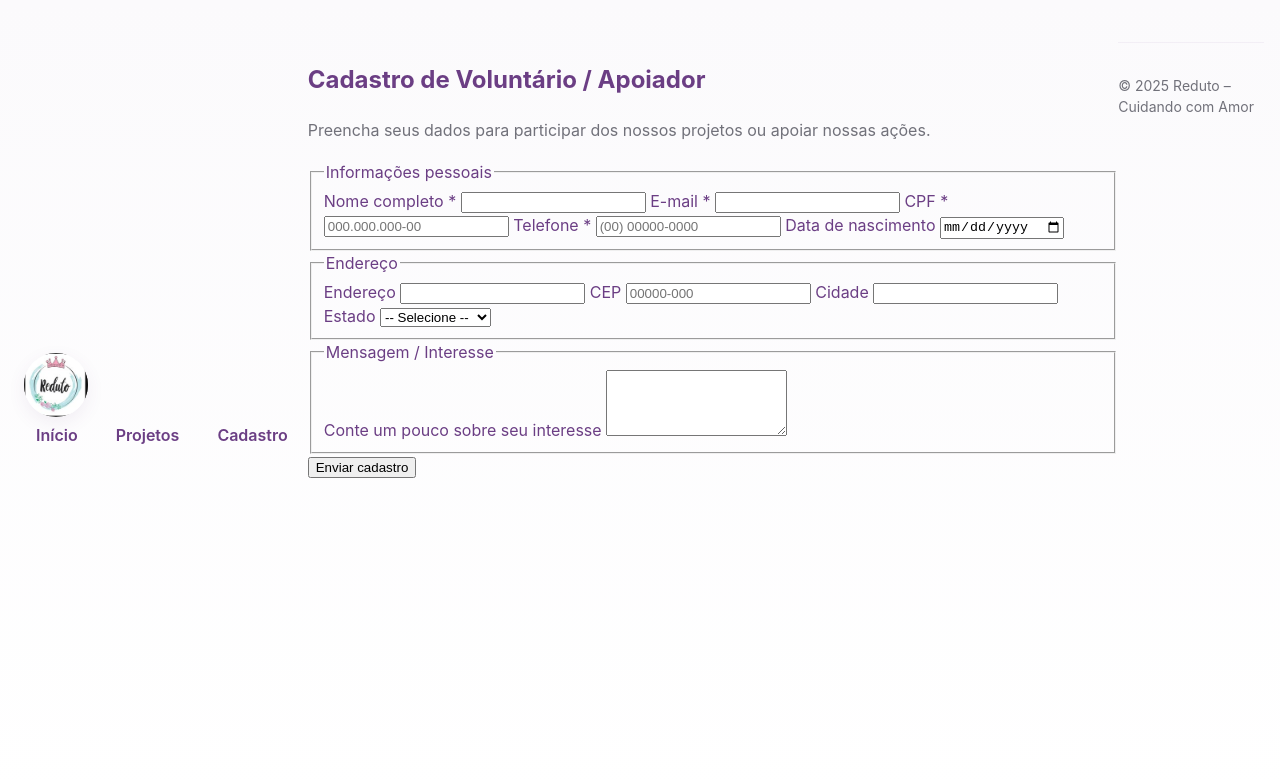
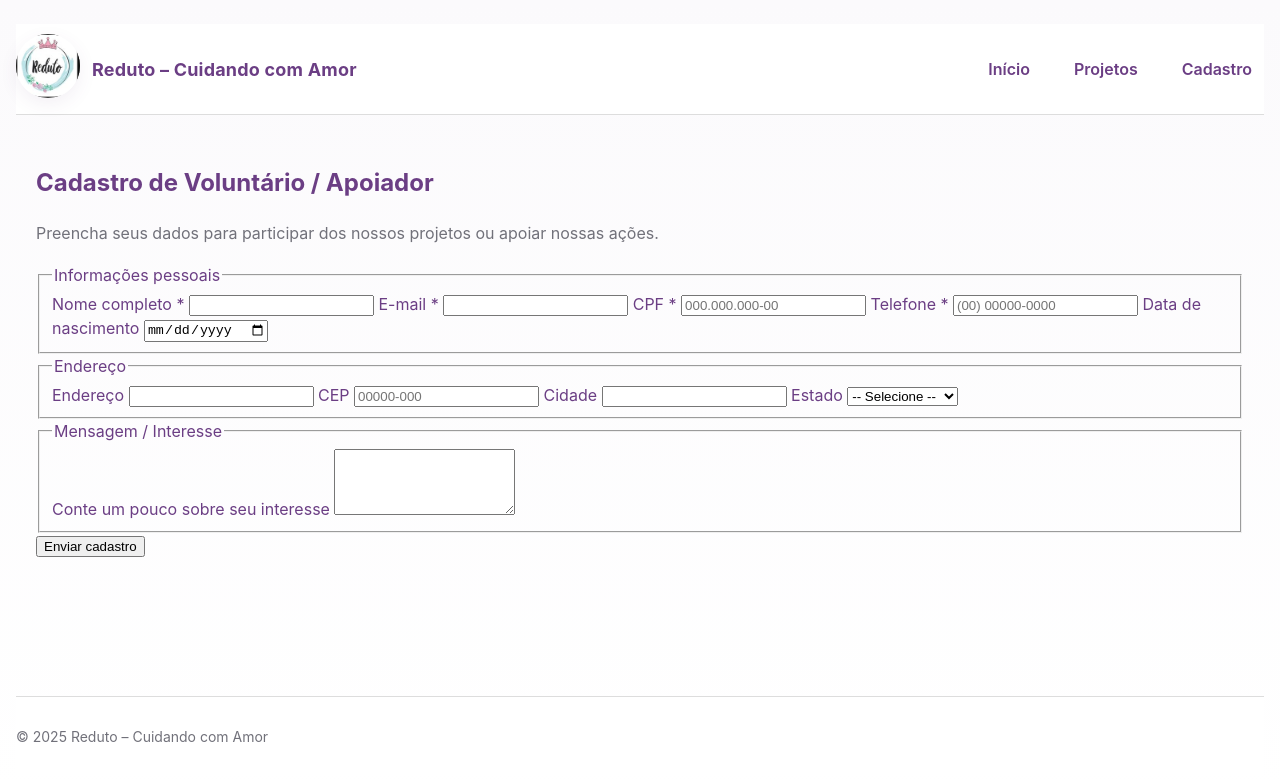
Before and after one commit to joaomariasilva462-commits/site-reduto, a plain HTML site: page cadastro.html in a window 1280 px wide. Drawn offline with Linux system fonts and the light colour scheme; a script that the page names is missing.

Commit message:
modified:   cadastro.html 	modified:   css/style.css 	modified:   README.md 	modified:   cadastro.html  Untracked files: 	JavaScript/

```diff
--- a/cadastro.html
+++ b/cadastro.html
@@ -7,12 +7,18 @@
   <link rel="stylesheet" href="css/style.css">
 </head>
 
-<body>
+<body class="cadastro-page">
+
  <header>
   <div class="container header-top">
+
+    <div class="brand">
       <a href="index.html">
         <img src="img/logo.png" alt="Logo da ONG Reduto – Cuidando com Amor" class="logo">
       </a>
+      <span class="site-title">Reduto – Cuidando com Amor</span>
+    </div>
+
     <nav aria-label="Navegação principal">
       <ul>
         <li><a href="index.html">Início</a></li>
@@ -20,8 +26,10 @@
         <li><a href="cadastro.html" class="active">Cadastro</a></li>
       </ul>
     </nav>
+
   </div>
 </header>
+
 
 <main>
     <section class="cadastro" aria-labelledby="cad-title">
@@ -82,6 +90,8 @@
     </section>
   </main>
 
+
+
   <footer>
     <p>© <span id="year"></span> Reduto – Cuidando com Amor</p>
   </footer>
--- a/css/style.css
+++ b/css/style.css
@@ -157,15 +157,106 @@ footer{padding:18px 0;border-top:1px solid rgba(107,62,132,0.06);color:var(--mut
 }
 
 .card img {
-  width: 200px;
-  height: 200px;
+  width:300px;
+  height: 300px;
   object-fit: cover;
   border-radius: 10px;
 }
 
-.card img {
-  width: 200px;
-  height: 200px;
-  object-fit: cover;
-  border-radius: 10px;
+
+/* ======== SOMENTE PÁGINA CADASTRO ======== */
+
+/* Espaçamento correto no topo e no meio */
+body.cadastro-page {
+  display: flex;
+  flex-direction: column;
+  min-height: 100vh;
 }
+
+/* Ajusta o header apenas no cadastro */
+body.cadastro-page header {
+  background: #fff;
+  border-bottom: 1px solid #ddd;
+  padding: 10px 0;
+}
+
+/* Faz o conteúdo do cadastro ficar no centro vertical */
+body.cadastro-page main {
+  flex: 1;
+  padding: 30px 20px;
+}
+
+/* Footer fica embaixo apenas no cadastro */
+body.cadastro-page footer {
+  margin-top: auto;
+  background: #fff;
+  padding: 15px 0;
+  border-top: 1px solid #ddd;
+}
+
+header nav ul {
+    display: flex;
+    justify-content: flex-end;
+    align-items: center;
+    gap: 20px;
+    list-style: none;
+    margin: 0;
+    padding: 0;
+}
+
+header nav ul li a {
+    text-decoration: none;
+    font-weight: 600;
+}
+
+
+/* Mantém logo à esquerda e menu à direita */
+.header-top {
+    display: flex;
+    justify-content: space-between;
+    align-items: center;
+}
+
+header nav ul {
+    display: flex;
+    gap: 20px;
+    list-style: none;
+    margin: 0;
+    padding: 0;
+}
+
+header nav ul li a {
+    text-decoration: none;
+}
+
+/* Garante que o menu vá para a direita */
+header nav {
+    margin-left: auto;
+}
+
+/* === Ajustes finais somente para a página cadastro === */
+
+body.cadastro-page .header-top {
+    display: flex;
+    justify-content: space-between;
+    align-items: center;
+    width: 100%;
+}
+
+body.cadastro-page header nav {
+    margin-left: auto;
+}
+
+body.cadastro-page header nav ul {
+    display: flex;
+    gap: 20px;
+    list-style: none;
+    padding: 0;
+    margin: 0;
+}
+
+body.cadastro-page header nav ul li a {
+    font-weight: 600;
+    text-decoration: none;
+    color: var(--deep);
+}
```
Lines whose indentation alone changed are shown as unchanged.
